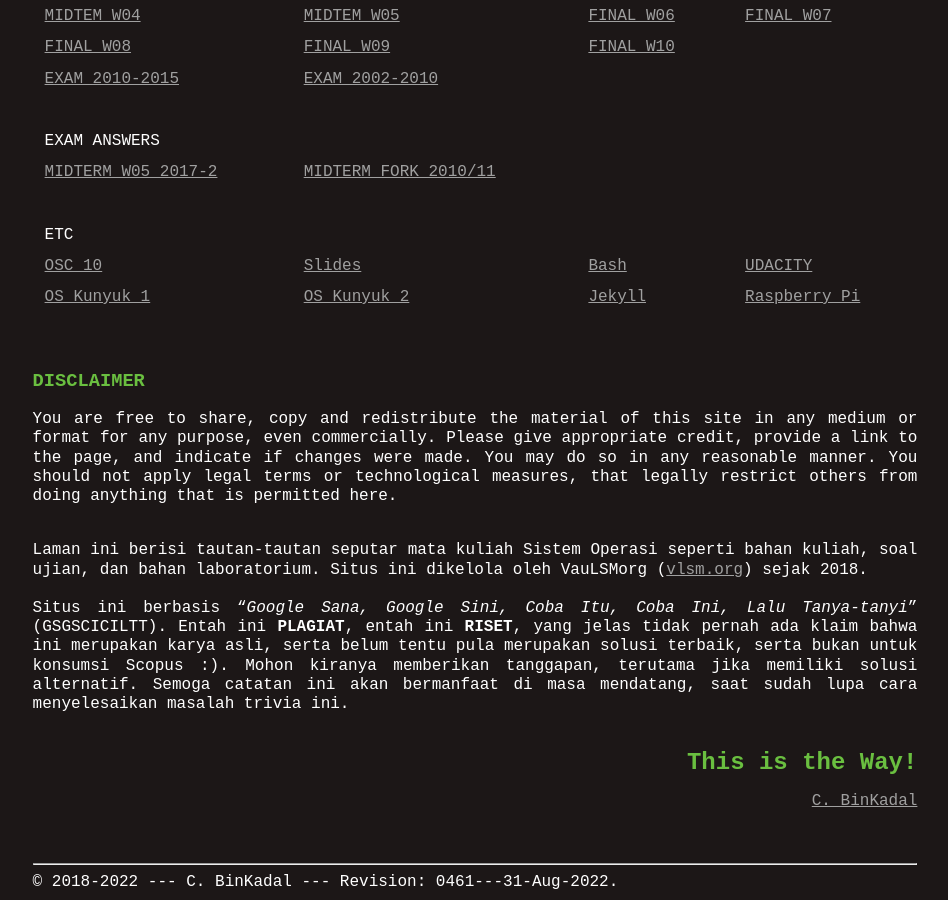
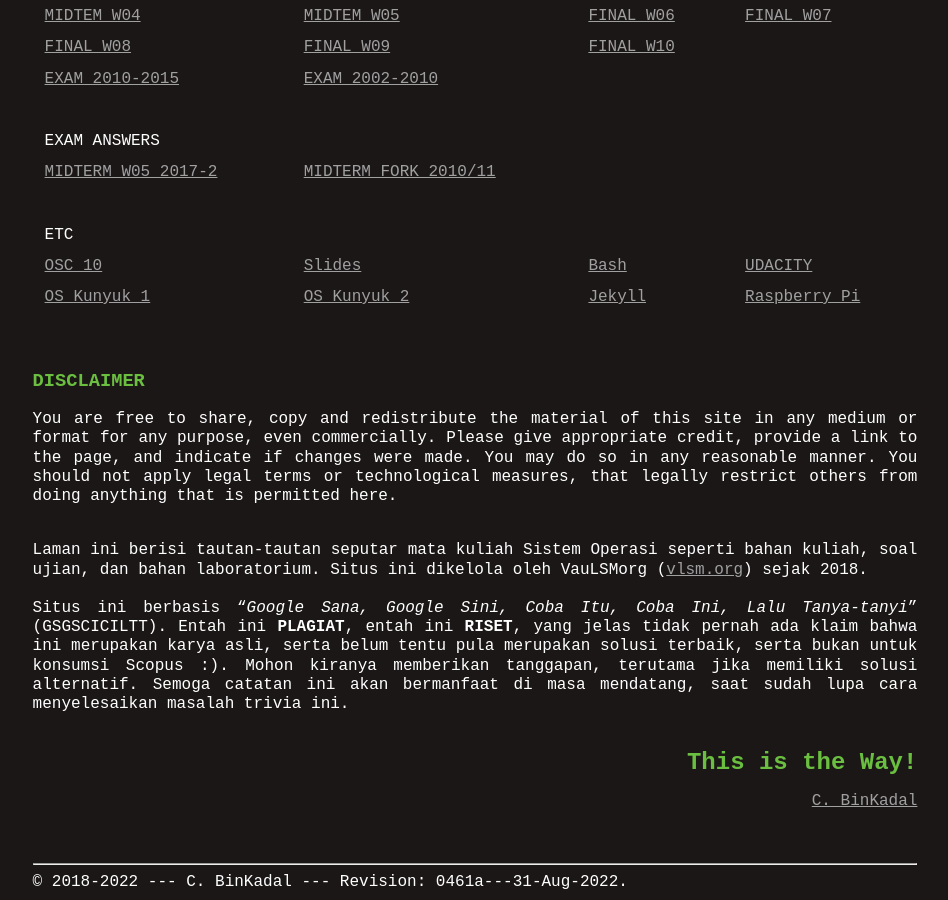
Before and after one commit to eldiralps/os, a Jekyll site: the page built from index.md, in a window 1280 px wide and 900 px high, scrolled down 1987 px. Shown: the whole window, without its empty margins (165-1113 px from the left). Built offline with Jekyll 4.4.1, drawn with Linux system fonts in a browser that asks for light colours.

```diff
--- a/_config.yml
+++ b/_config.yml
@@ -1,5 +1,5 @@
 title: Operating Systems - Sistem Operasi
-version:     "0461---31-Aug-2022"
+version:     "0461a---31-Aug-2022"
 copyright:   "2018-2022"
 description: This is the Operating System course site,
       a GitHub Page, hosted at GitHub.com (thank you!).
```
Also changed, not shown: 000.md (+1 -1 lines), 14 other files.
